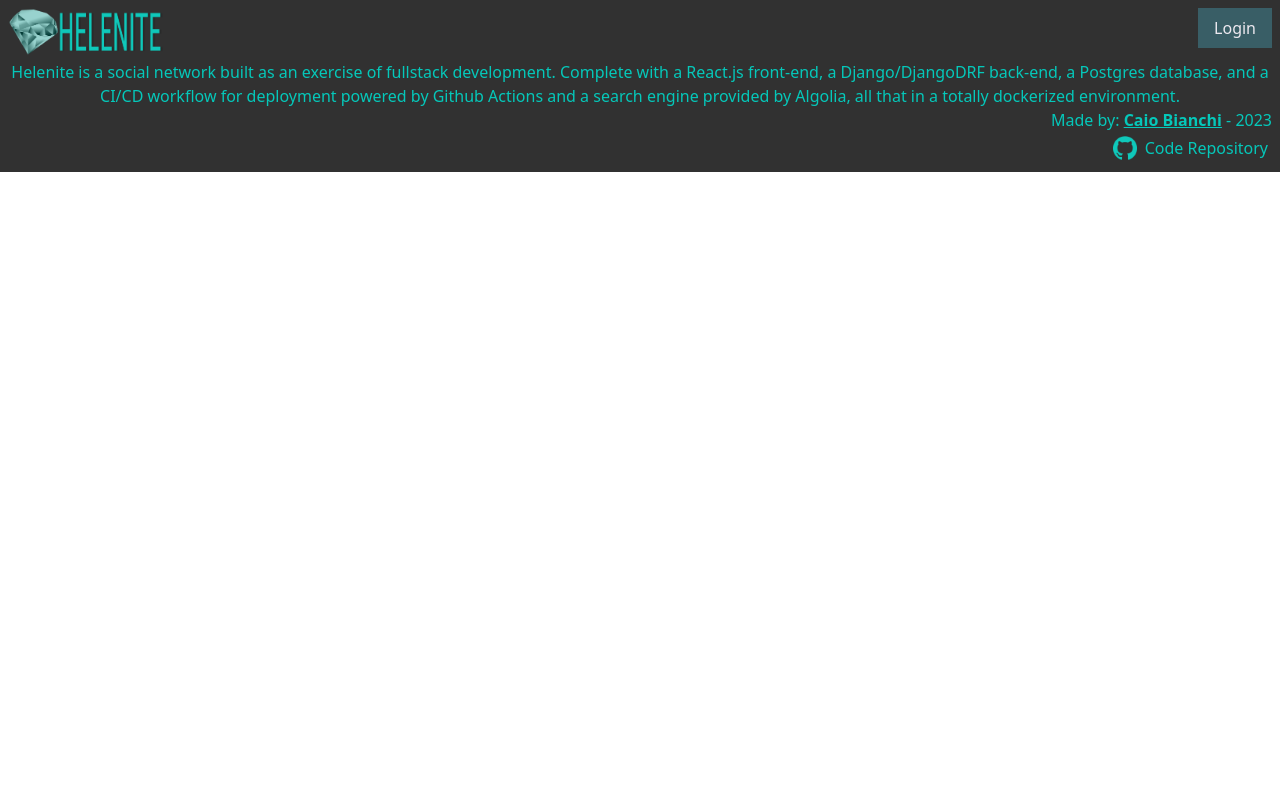
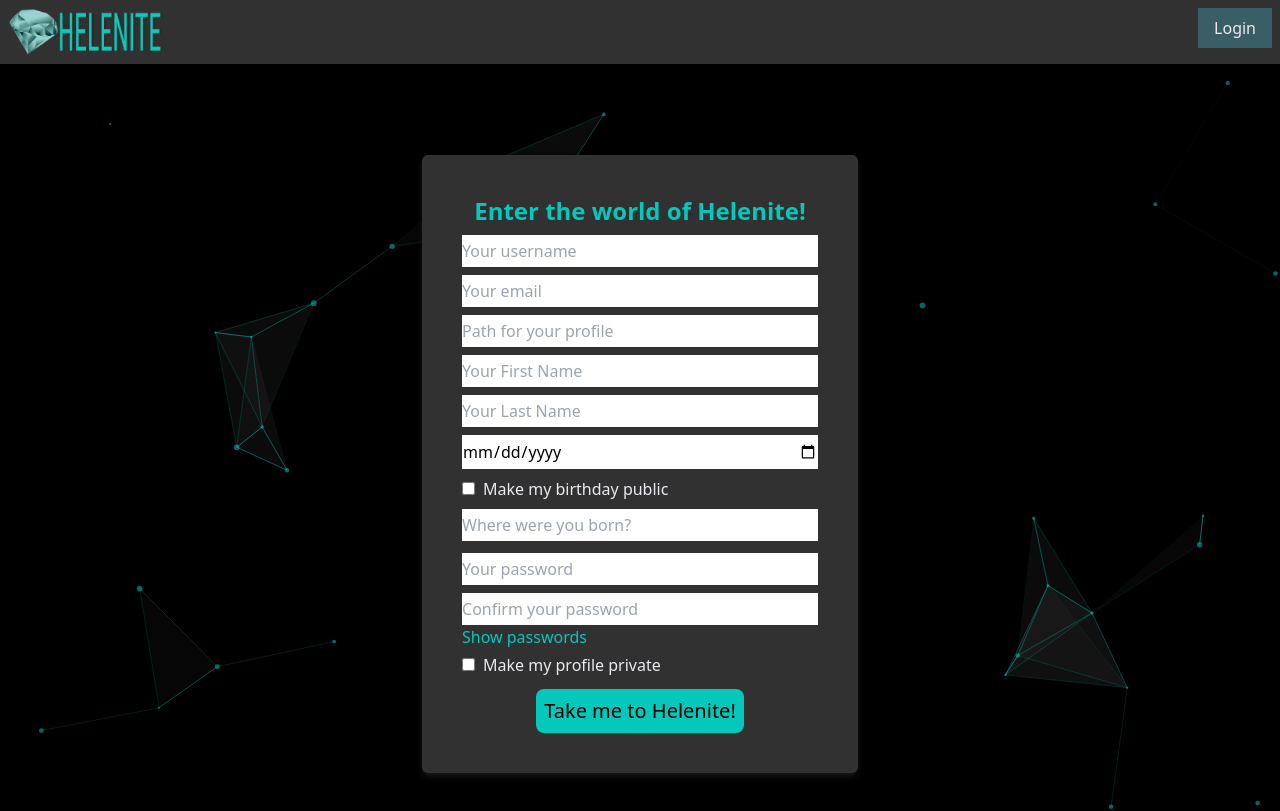
Before and after one commit to Caio-HBS/helenite, a React (Vite) app in the folder frontend/: page /register in a window 1280 px wide. Shown: the top 811 px of the page. Built offline with nearby package versions, Linux system fonts and the light colour scheme; no server answers.

Commit message:
small change in navigation and added registration

```diff
--- a/frontend/src/components/MainNavigationBar.jsx
+++ b/frontend/src/components/MainNavigationBar.jsx
@@ -54,7 +54,7 @@ export default function MainNavigationBar() {
         <div>
           <ul className="text-helenite-light-blue flex">
             <li>
-              <Link to="/login">
+              <Link to="/">
                 <img
                   src={HeleniteFullLogo}
                   alt="A green gem with 'Helenite' written by its side"
--- /dev/null
+++ b/frontend/src/components/RegisterForm.jsx
@@ -0,0 +1,149 @@
+import React, { useState } from "react";
+
+export default function RegisterForm() {
+  const [showPassword, setShowPassowrd] = useState(false);
+  const [validation, setValidation] = useState(true);
+  const [errorMsg, setErrorMsg] = useState("");
+
+  function showPasswordHandler() {
+    setShowPassowrd((oldState) => !oldState);
+  }
+
+  const inputClass =
+    "w-full py-1 focus:outline-none focus:border-0 focus:outline-helenite-light-blue";
+
+  const divClass = "py-1";
+
+  return (
+    <>
+      <form className="flex flex-col h-screen items-center justify-center relative">
+        <div className="text-left p-10 rounded-md bg-helenite-dark-grey shadow-md shadow-stone-900">
+          <div>
+            <p className="text-2xl text-center pb-1 text-helenite-light-blue">
+              <strong>Enter the world of Helenite!</strong>
+            </p>
+          </div>
+          <div className={divClass}>
+            <input
+              type="text"
+              name="username"
+              placeholder="Your username"
+              className={inputClass}
+              required
+            />
+          </div>
+          <div className={divClass}>
+            <input
+              type="email"
+              name="email"
+              placeholder="Your email"
+              className={inputClass}
+              required
+            />
+          </div>
+          <div className={divClass}>
+            <input
+              type="slug"
+              name="custom_slug_profile"
+              placeholder="Path for your profile"
+              className={inputClass}
+              required
+            />
+          </div>
+          <div className={divClass}>
+            <input
+              type="slug"
+              name="first_name"
+              placeholder="Your First Name"
+              className={inputClass}
+              required
+            />
+          </div>
+          <div className={divClass}>
+            <input
+              type="slug"
+              name="last_name"
+              placeholder="Your Last Name"
+              className={inputClass}
+              required
+            />
+          </div>
+          <div className={divClass}>
+            <input
+              type="date"
+              name="birthday"
+              className={inputClass}
+              required
+            />
+          </div>
+          <div className={divClass}>
+            <input
+              type="checkbox"
+              name="show_birthday"
+              className="py-1 focus:outline-none focus:border-0 focus:outline-helenite-light-blue"
+            />
+            <label className="pl-2 text-helenite-white">
+              Make my birthday public
+            </label>
+          </div>
+          <div className={divClass}>
+            <input
+              type="text"
+              name="birth_place"
+              placeholder="Where were you born?"
+              className={inputClass}
+              required
+            />
+          </div>
+          <div className="mt-2 text-helenite-dark-grey">
+            <input
+              type={showPassword ? "text" : "password"}
+              name="password"
+              minLength={8}
+              placeholder="Your password"
+              className={inputClass}
+              required
+            />
+          </div>
+          <div className="mt-2 text-helenite-dark-grey">
+            <input
+              type={showPassword ? "text" : "password"}
+              name="confirmation_password"
+              minLength={8}
+              placeholder="Confirm your password"
+              className={inputClass}
+              required
+            />
+            <button
+              className="text-md text-helenite-light-blue hover:text-helenite-dark-blue text-justify"
+              type="button"
+              onClick={showPasswordHandler}
+            >
+              Show passwords
+            </button>
+          </div>
+          <div className={divClass}>
+            <input
+              type="checkbox"
+              name="private_profile"
+              className="py-1 focus:outline-none focus:border-0 focus:outline-helenite-light-blue"
+            />
+            <label className="pl-2 text-helenite-white">
+              Make my profile private
+            </label>
+          </div>
+          {!validation && (
+            <p className="text-red-600">
+              <strong>{errorMsg}</strong>
+            </p>
+          )}
+          <div className="pt-2 text-center">
+            <button className="p-2 text-xl rounded-lg bg-helenite-light-blue hover:bg-helenite-dark-blue hover:text-helenite-white">
+              Take me to Helenite!
+            </button>
+          </div>
+        </div>
+      </form>
+    </>
+  );
+}
--- a/frontend/src/pages/Register.jsx
+++ b/frontend/src/pages/Register.jsx
@@ -1,5 +1,8 @@
 import React from "react";
 import { Helmet } from "react-helmet";
+
+import ParticlesComponent from "../components/Particles.jsx";
+import RegisterForm from "../components/RegisterForm.jsx";
 
 export default function RegisterPage() {
   return (
@@ -7,7 +10,13 @@ export default function RegisterPage() {
       <Helmet>
         <title>Helenite | Register</title>
       </Helmet>
-      <h1>Register page!</h1>
+      <div>
+        <div className="pt-16">
+          <ParticlesComponent />
+
+          <RegisterForm />
+        </div>
+      </div>
     </>
   );
 }
```
